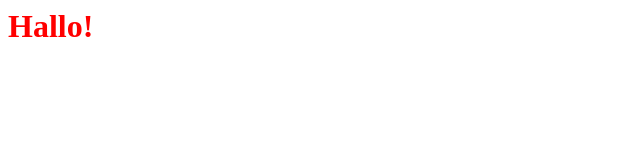
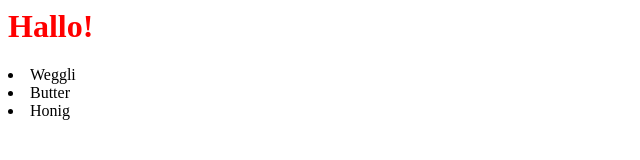
Before and after one commit to apochroma/wasserglas, a plain HTML site: page index.html in a window 1280 px wide. Shown: the whole page, without its empty margins (0-640 px from the left). Drawn offline with Linux system fonts and the light colour scheme.

Commit message:
added list

```diff
--- a/index.html
+++ b/index.html
@@ -6,6 +6,8 @@
 	<body>
 
 		<h1>Hallo!</h1>
-
+		<li>Weggli</li>
+		<li>Butter</li>
+		<li>Honig</li>
 	</body>
 </html>
```
